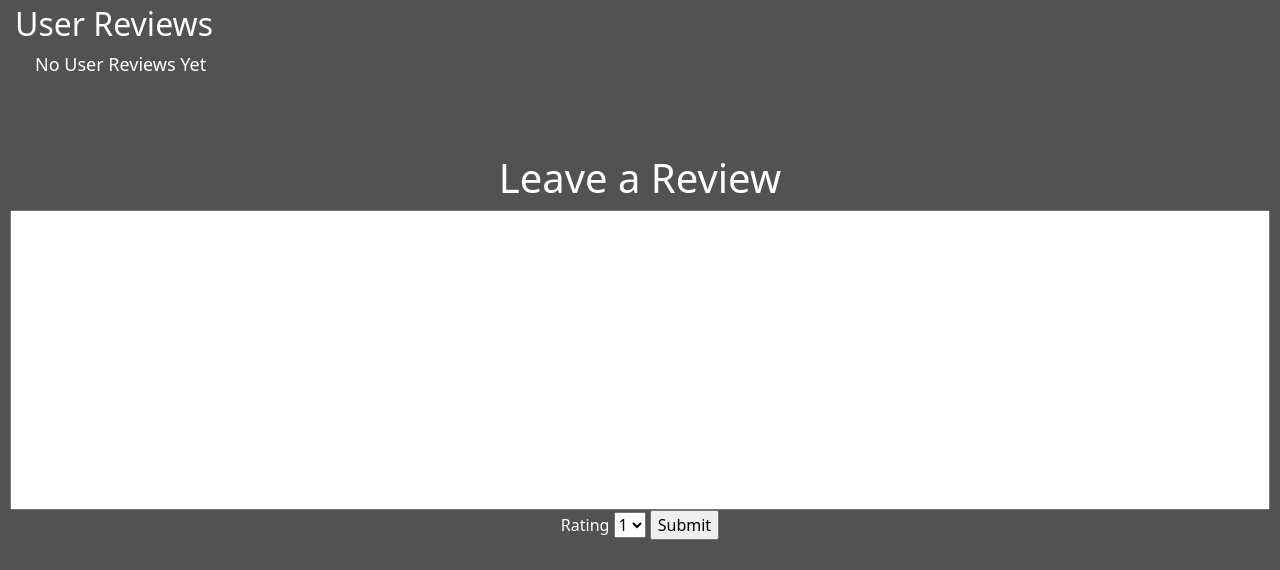
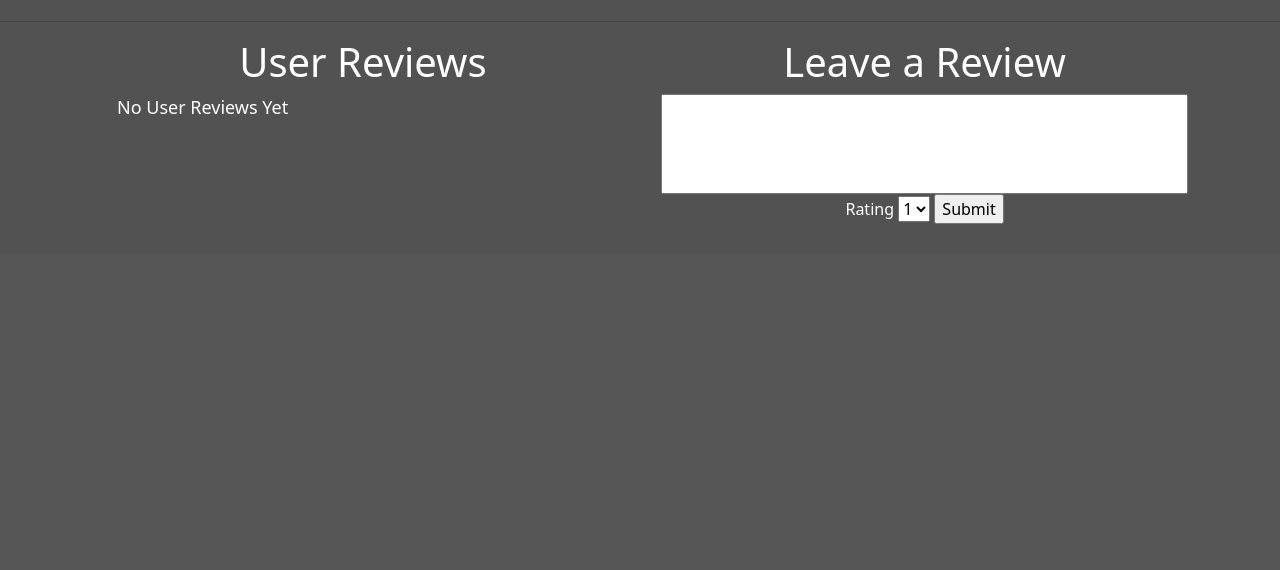
Before and after one commit to WeaverDM21/Project, a Flask app: page /movie/1/ in a window 1280 px wide. Shown: the part 789-1359 px from the top of the page. After the commit the page ends 1013 px from the top, so only its background shows below. Run offline with Flask 3, Linux system fonts and the light colour scheme; data comes from the database, SQL or seed files in the repository; data that the repository does not hold is empty; parts of the project's set-up code (start-up, migrations or seed data) failed here and were passed over.

Commit message:
Styling for movie page

```diff
--- a/static/styles/movie.css
+++ b/static/styles/movie.css
@@ -193,8 +193,8 @@ img {
 }
 
 #review_Div {
-    padding-top: 50px;
     padding-bottom: 30px;
+    width: 49%;
 }
 
 #review_header {
@@ -204,7 +204,7 @@ img {
 
 #text_input {
     width: 100%;
-    height: 300px;
+    height: 100px;
     text-align: left;
     vertical-align: top;
     resize: none;
@@ -234,6 +234,7 @@ img {
 #reviews_div {
     padding-bottom: 10px;
     padding-left: 15px;
+    width: 49%;
     color: white
 }
 
@@ -270,3 +271,13 @@ img {
     max-width: 300px;
     max-height: 300px;
 }
+
+.container {
+    display: flex;
+    justify-content: space-between; /* Adds spacing between the two divs */
+    gap: 20px; /* Adds space between the divs */
+}
+
+.container p{
+    padding-left: 5px;
+}
--- a/templates/movie.html
+++ b/templates/movie.html
@@ -59,13 +59,16 @@
         </div>
       </div>
     </div>
+    <hr>
+    <div class="container">
       <div id="reviews_div">
-      <h2>User Reviews</h2>
+        <h1 id="review_header">User Reviews</h1>
         {% if reviews %}
-      <div style="height:100px;width:360px;border:1px solid #ccc;overflow:auto;">
+        <div style="height:100px;width:100%;border:1px solid #ccc;overflow:auto;">
+          <hr>
           {% for review, user in reviews %}
             <p>{{user.email.split('@')[0].upper()}} gave a rating of {{review.rating}} <br> &nbsp;&nbsp;&nbsp;&nbsp;- {{review.text}}</p>
-          <br>
+            <hr>
           {% endfor %}
         </div>
         {% else %}
@@ -89,6 +92,7 @@
           </div>
         </form>
       </div>
+    </div>
   </main>
 </body>
 </html>
```
Lines whose indentation alone changed are shown as unchanged.
